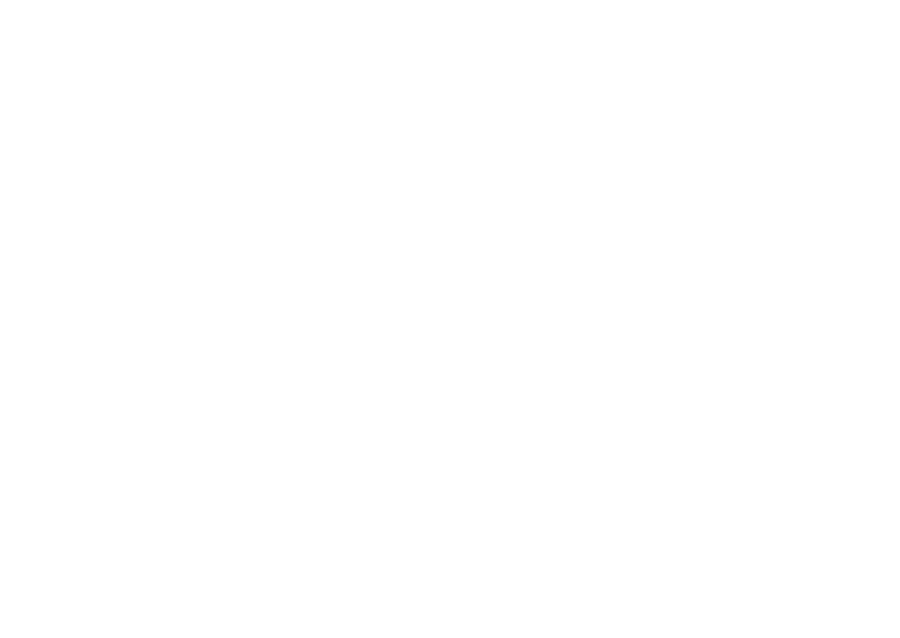
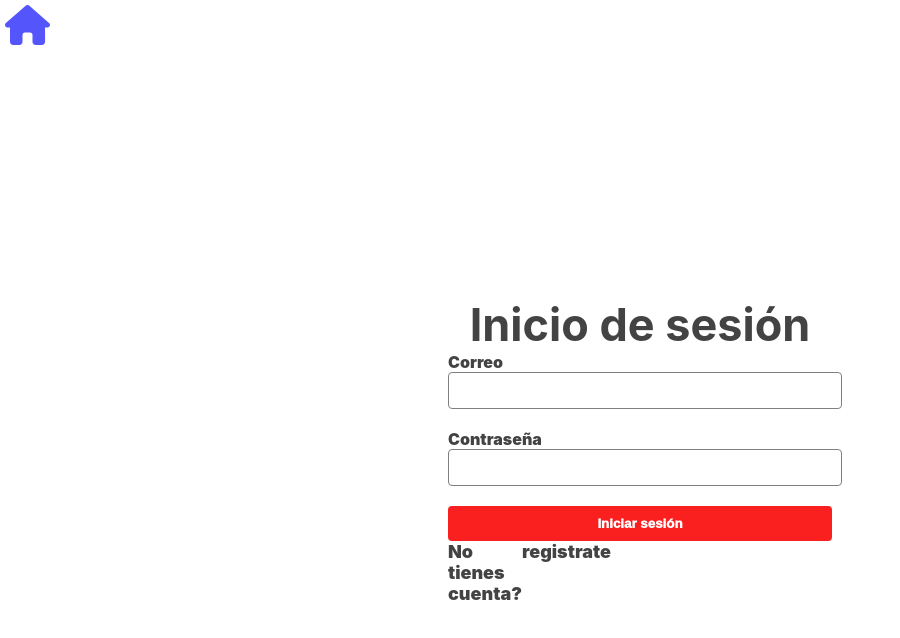
Before and after one commit to Omar-Devanis/Innova-Tic-Frontend, a React (Create React App) app: page /auth/login in a window 1280 px wide. Before the commit this address had no page. Shown: the top 638 px of the page, without its empty margins (0-900 px from the left). Built offline with nearby package versions, Linux system fonts and the light colour scheme.

Commit message:
agregar leyout para auth

```diff
--- a/src/App.jsx
+++ b/src/App.jsx
@@ -6,6 +6,7 @@
 import { Register } from "./pages/auth/register.jsx";
 import { IndexPrinciPal } from "./pages/index.jsx";
 import { Layout } from "./layouts/layout.jsx";
+import { AuthLayout } from "./layouts/authLayout.jsx";
 import { IndexUsuarios } from "./pages/usuarios/index.jsx";
 import { setContext } from '@apollo/client/link/context';
 import { AuthContext } from './context/authContext.js'
@@ -74,8 +75,10 @@
           <BrowserRouter>
             <Routes>
               <Route path='' element={<IndexPrinciPal />} />
-              <Route path='register' element={<Register />} />
-              <Route path='login' element={<Login />} />
+              <Route path='auth' element={<AuthLayout />} >
+                <Route path='register' element={<Register />} />
+                <Route path='login' element={<Login />} />
+              </Route>
               <Route path='admin' element={<Layout />} >
                 <Route path='usuarios' element={<IndexUsuarios />} />
                 <Route path='perfil' element={<IndexPerfil />} />
--- a/src/components/navbar.jsx
+++ b/src/components/navbar.jsx
@@ -18,7 +18,7 @@
     };
     return (
       <li onClick={() => deleteToken()}>
-        <NavLink to='/login' >
+        <NavLink to='/auth/login' >
           <div className='' >
             <button className='boton'>Cerrar sesión</button>
           </div>
--- /dev/null
+++ b/src/layouts/authLayout.jsx
@@ -0,0 +1,20 @@
+import React from 'react';
+import { Outlet } from 'react-router';
+import { Link } from 'react-router-dom'
+
+const AuthLayout = () => {
+  return (
+    <div className=' div1'>
+      <div className='div2'>
+        <div >
+            <Link to='/'>
+                <i class=" icon fas fa-home"></i>
+            </Link>
+            <Outlet />
+        </div>
+      </div>
+    </div>
+  );
+};
+
+export {AuthLayout};
--- a/src/layouts/layout.jsx
+++ b/src/layouts/layout.jsx
@@ -26,7 +26,7 @@
                 setToken(dataMutation.validateToken.token);
             } else {
                 setToken(null);
-                navigate('/login');
+                navigate('/auth/login');
             }
             //setLoadingAuth(false);
         }
--- a/src/pages/auth/login.jsx
+++ b/src/pages/auth/login.jsx
@@ -46,7 +46,7 @@
                 </div>
                 <div className="enlace">
                     <span className='p' >No tienes cuenta?</span>
-                    <Link to='/register'>
+                    <Link to='/auth/register'>
                         <span className='p' >registrate</span>
                     </Link>
                 </div>
--- a/src/pages/auth/register.jsx
+++ b/src/pages/auth/register.jsx
@@ -53,7 +53,7 @@
             </form>
             <div className='enlace'>
                 <span className='p'>Tienes cuenta?</span>
-                <Link to='/login'>
+                <Link to='/auth/login'>
                     <span className='p'>Inicia sesión</span>
                 </Link>
             </div>
--- a/src/styles/style.css
+++ b/src/styles/style.css
@@ -87,7 +87,7 @@
 .navbar{
     display: flex;
     justify-content: space-between;
-    background-color: rgb(126, 3, 3);
+    background-color: rgb(250, 32, 32);
     height: 3rem;
     padding: 0.5rem;
 }
@@ -102,7 +102,6 @@
 .sidebar{
     display: flex;
     flex-direction: column;
-    border-right: solid 2px rgb(90, 2, 2);
     width: 18rem;
     background-color: rgb(126, 3, 3);
     gap: 10px;
@@ -165,3 +164,29 @@
 .tabla tr:hover {
     background-color: #ddd;
 }
+
+.div1{
+    display: flex;
+    flex-direction: column;
+}
+
+.div2{
+    display: flex;
+    width: 100%;
+    height: 100%;
+    height: 100vh;
+}
+.div2>div{
+    width: 100%;
+    height: 100%;
+    overflow-y: scroll;
+}
+
+.icon{
+    font-size: 40px;
+    padding: 5px;
+    color: rgb(68, 67, 67);
+}
+.icon:hover{
+    color: rgb(85, 85, 252);
+}
```
